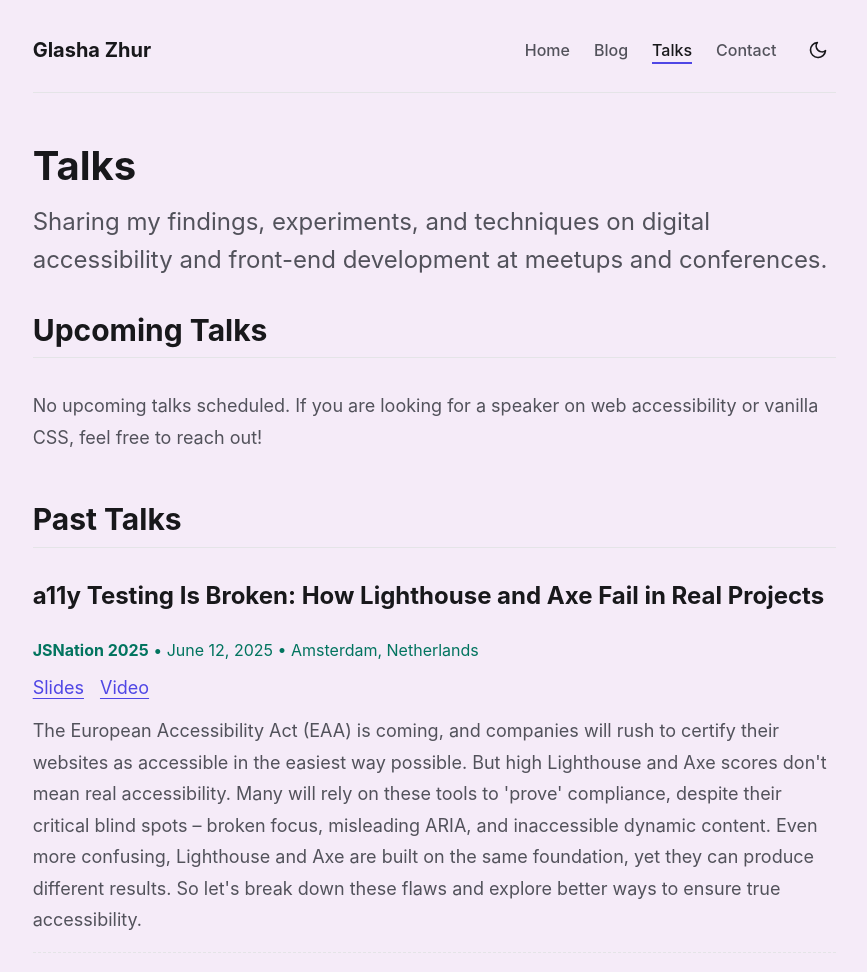
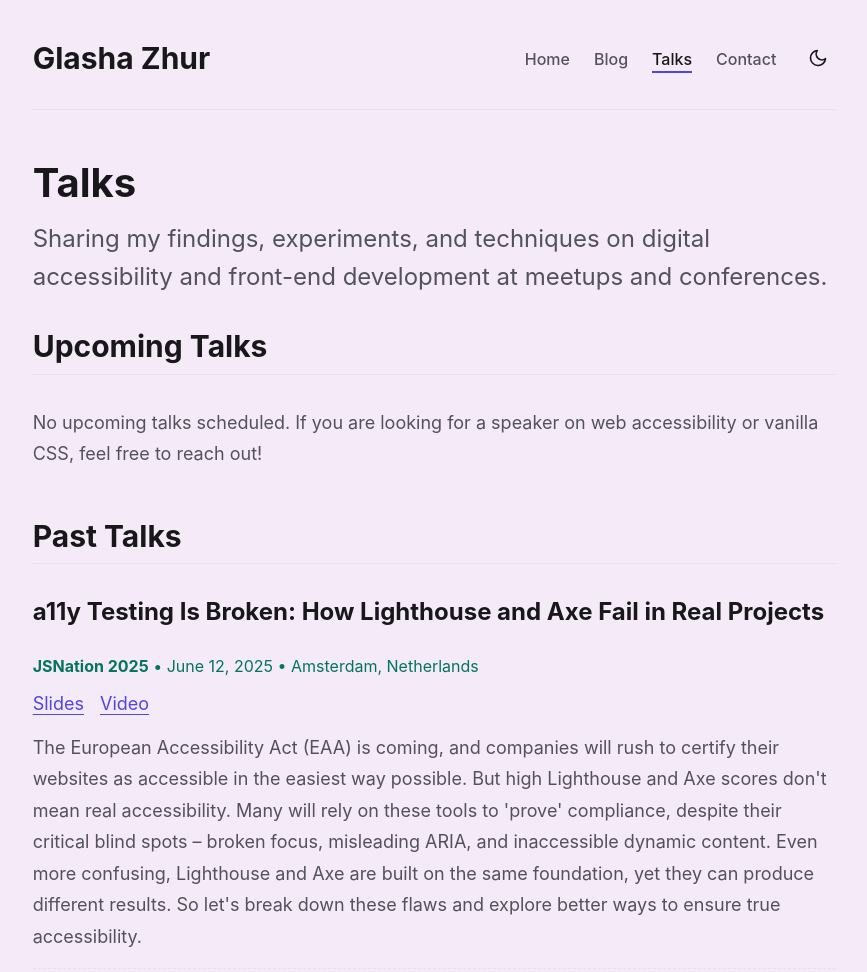
Before and after one commit to glafirazhur/glafirazhur, an Eleventy site: page src/talks.html in a window 1280 px wide. Shown: the top 972 px of the page, without its empty margins (198-1065 px from the left). Built offline with nearby package versions, Linux system fonts and the light colour scheme; Eleventy itself is replaced by a stand-in of ours; files that its build step writes are made by us from their sources.

Commit message:
fix footer

```diff
--- a/src/assets/css/main.css
+++ b/src/assets/css/main.css
@@ -82,6 +82,7 @@ body {
   text-rendering: optimizeLegibility;
   -webkit-font-smoothing: antialiased;
   min-height: 100vh;
+  min-height: 100dvh;
 }
 
 /* Scroll Lock via CSS :has() */
@@ -99,6 +100,8 @@ body:has(dialog[open]) {
   width: 100%;
   display: flex;
   flex-direction: column;
+  min-height: 100vh;
+  min-height: 100dvh;
 }
 
 main {
@@ -167,7 +170,7 @@ a:focus {
 
 .logo {
   font-weight: 700;
-  font-size: var(--text-md);
+  font-size: var(--text-xl);
   text-decoration: none;
   color: var(--text-primary);
 }
@@ -773,6 +776,7 @@ dialog[open] .modal-close {
     opacity: 0;
     transform: translateY(-20px);
   }
+
   to {
     opacity: 1;
     transform: translateY(0);
--- a/src/talks.html
+++ b/src/talks.html
@@ -25,8 +25,8 @@ description: List of public speaking engagements, panels, and workshops by Glafi
       </div>
       <p class="item-description">{{ talk.description }}</p>
       <div class="talk-links">
+        {% if talk.links.video and talk.links.video != "#" %}<a href="{{ talk.links.video }}">Video</a>{% endif %}
         {% if talk.links.slides and talk.links.slides != "#" %}<a href="{{ talk.links.slides }}">Slides</a>{% endif %}
-        {% if talk.links.video and talk.links.video != "#" %}<a href="{{ talk.links.video }}">Video</a>{% endif %}
       </div>
     </li>
     {% endif %}
```
